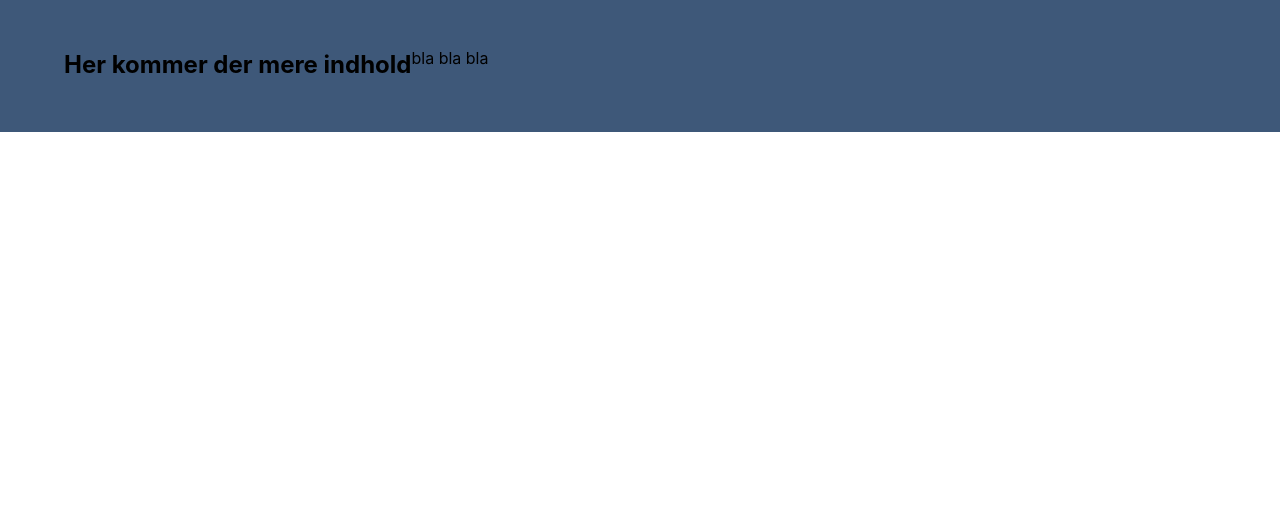
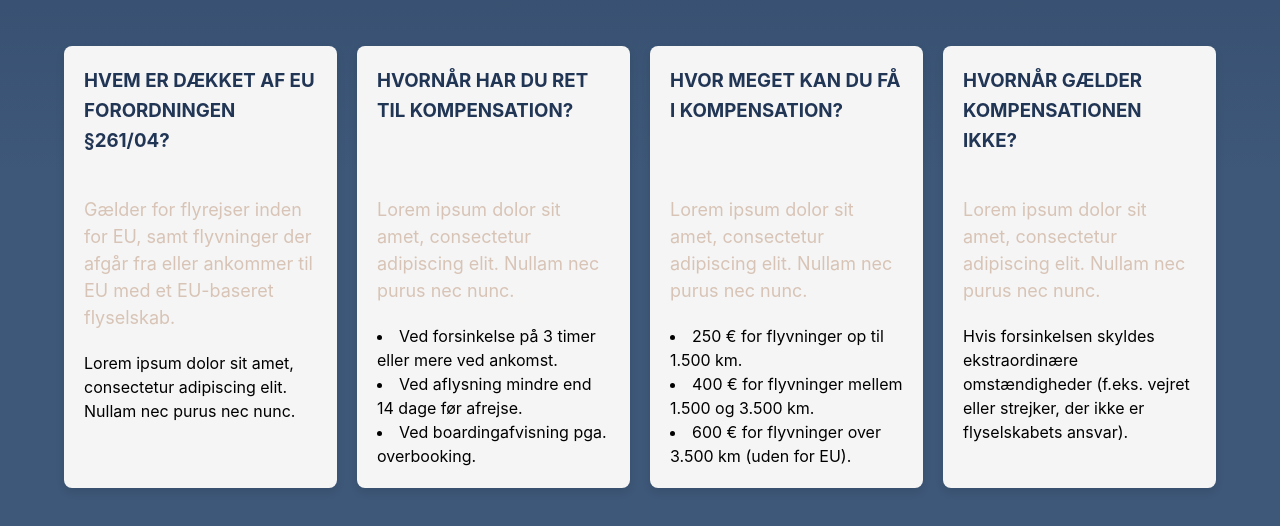
Before and after one commit to hadiqureshi03/fa, a plain HTML site: page flyforsinkelser.html in a window 1280 px wide. Shown: the part 802-1328 px from the top of the page. Before the commit the page ends 934 px from the top, so only its background shows below. Drawn offline with Linux system fonts and the light colour scheme.

Commit message:
added cards

```diff
--- a/assets/style.css
+++ b/assets/style.css
@@ -182,7 +182,53 @@ nav ul li a button {
 
 .content-section.delays {
     display: flex;
+    flex-wrap: wrap;
+    gap: 20px;
+    justify-content: center;
+
 }
+
+.content-section.delays .card {
+    background-color: #f5f5f5;
+    border-radius: 8px;
+    box-shadow: 0 4px 8px rgba(0, 0, 0, 0.1);
+    padding: 20px;
+    flex: 1 1 calc(25% - 20px); /* 25% width minus 20px gap*/
+    /* min-height: 200px; */
+}
+
+.content-section.delays .card h3 {
+    margin-bottom: 10px;
+    color: #213555;
+    text-transform: uppercase;
+    height: 120px;
+}
+
+.content-section.delays .card p {
+    font-size: 1.125rem;
+    line-height: 1.5;;
+    color: #d8c4b6;
+}
+
+.content-section.delays .card .bodyText {
+    font-size: 1rem;
+    line-height: 1.5;
+    margin-top: 20px;
+}
+
+.content-section.delays .card .bodyText ul {
+    list-style-type: disc;
+    list-style-position: inside;
+    list-style-image: none;
+}
+
+/* Medium screen responsive styles */
+@media screen and (max-width: 1023px) {
+    .content-section.delays .card {
+        flex: 1 1 calc(50% - 20px); /* 50% width minus 20px gap */
+    }
+}
+
 
 /* Mobile responsive styles */
 @media screen and (max-width: 768px) {
@@ -241,4 +287,8 @@ nav ul li a button {
     .hero p {
         font-size: 1rem;
     }
+
+    .content-section.delays .card {
+        flex: 1 1 100%; /* Full width */
+    }
 }
--- a/flyforsinkelser.html
+++ b/flyforsinkelser.html
@@ -43,10 +43,53 @@
 
     <!-- Content section -->
     <section class="content-section delays">
-        <h2>Her kommer der mere indhold</h2>
-        <p>bla bla bla</p>
-        <!-- Add more content as needed -->
+        <div class="card">
+            <h3>Hvem er dækket af EU forordningen §261/04?</h3>
+            <p>Gælder for flyrejser inden for EU, samt flyvninger der afgår fra eller ankommer til EU med et EU-baseret flyselskab.</p>
+            <div class="bodyText">Lorem ipsum dolor sit amet, consectetur adipiscing elit. Nullam nec purus nec nunc.</div>
+        </div>
+        <div class="card">
+            <h3>Hvornår har du ret til kompensation?</h3>
+            <p>Lorem ipsum dolor sit amet, consectetur adipiscing elit. Nullam nec purus nec nunc.</p>
+            <div class="bodyText">
+                <ul>
+                    <li>
+                        Ved forsinkelse på 3 timer eller mere ved ankomst.
+                    </li>
+                    <li>
+                        Ved aflysning mindre end 14 dage før afrejse.
 
+                    </li>
+                    <li>
+                        Ved boardingafvisning pga. overbooking.
+                    </li>
+                </ul>
+            </div>
+        </div>
+        <div class="card">
+            <h3>Hvor meget kan du få i kompensation?</h3>
+            <p>Lorem ipsum dolor sit amet, consectetur adipiscing elit. Nullam nec purus nec nunc.</p>
+            <div class="bodyText">
+                <ul>
+                    <li>
+                        250 € for flyvninger op til 1.500 km.
+                    </li>
+                    <li>
+                        400 € for flyvninger mellem 1.500 og 3.500 km.
+                    </li>
+                    <li>
+                        600 € for flyvninger over 3.500 km (uden for EU).
+                    </li>
+                </ul>
+            </div>
+        </div>
+        <div class="card">
+            <h3>Hvornår gælder kompensationen ikke?</h3>
+            <p>Lorem ipsum dolor sit amet, consectetur adipiscing elit. Nullam nec purus nec nunc.</p>
+            <div class="bodyText">
+                Hvis forsinkelsen skyldes ekstraordinære omstændigheder (f.eks. vejret eller strejker, der ikke er flyselskabets ansvar).
+            </div>
+        </div>
     </section>
 </body>
 </html>
```
